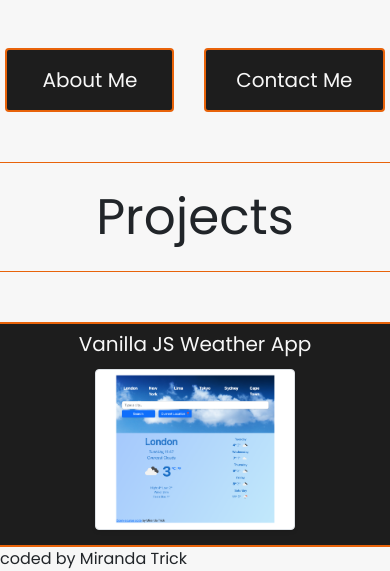
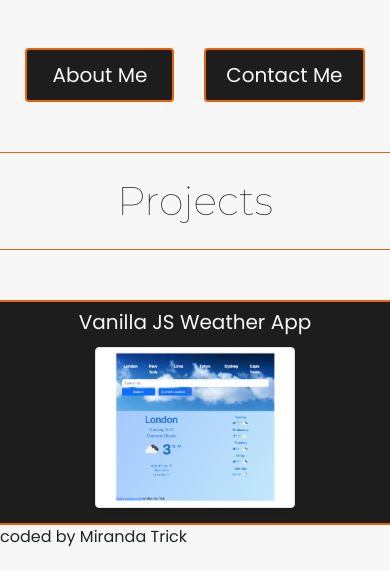
Before and after one commit to MirandaTrick/portfolio-project, a plain HTML site: page index.html in a window 390 px wide. Shown: the part 347-918 px from the top of the page. After the commit the page ends 896 px from the top, so only its background shows below. Drawn offline with nearby package versions, Linux system fonts and the light colour scheme.

Commit message:
changed sub-head font

```diff
--- a/styles.css
+++ b/styles.css
@@ -75,6 +75,7 @@ a:hover {
   margin: 50px 0px;
   border-top: 1px solid var(--orange-accent);
   border-bottom: 1px solid var(--orange-accent);
+  font-family: "Montserrat", sans-serif;
 }
 .project-sub-head {
   text-align: center;
@@ -134,4 +135,13 @@ a:hover {
   .weather-img {
     width: 200px;
   }
+  .projects-header {
+    font-size: 40px;
+  }
+  .contact-button {
+    padding: 10px 20px;
+  }
+  .about-button {
+    padding: 10px 25px;
+  }
 }
```
